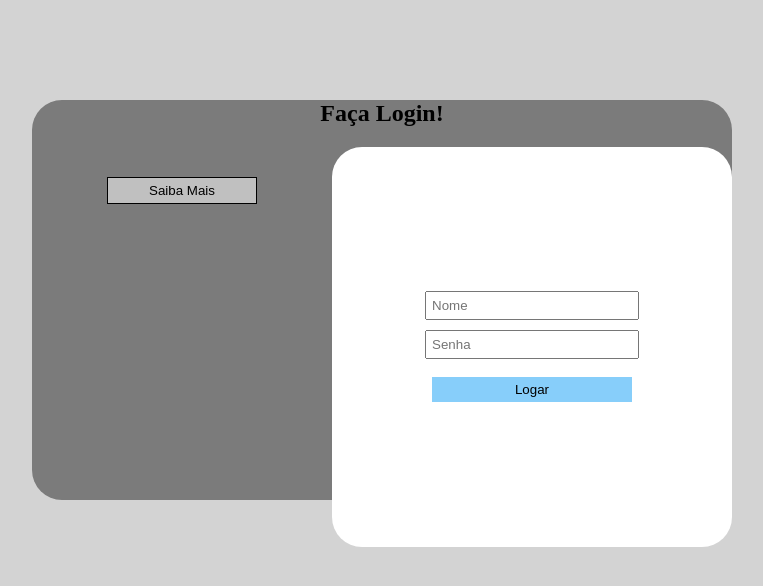
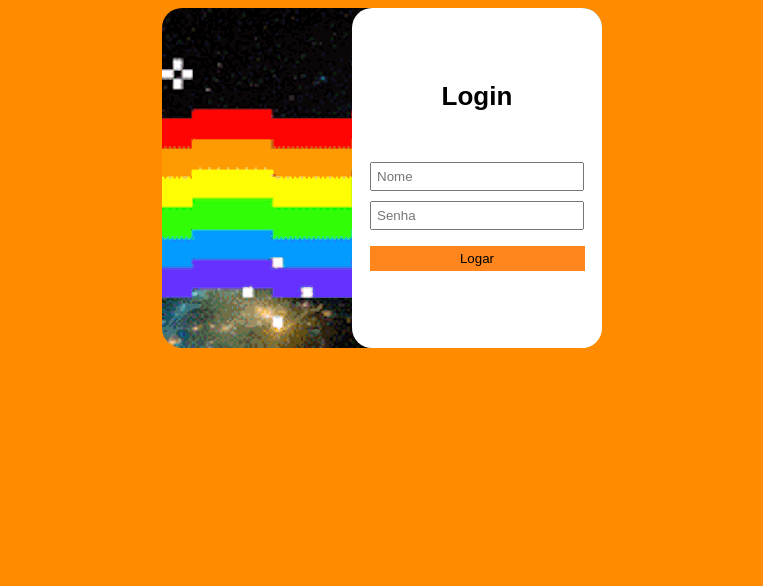
Before and after one commit to devmuquinha/Controle-de-tarefas, a PHP site: page /login.php in a window 1280 px wide. Shown: the top 586 px of the page, without its empty margins (258-1021 px from the left). Run offline with PHP 8.4, Linux system fonts and the light colour scheme.

Commit message:
Nao Concluido
Design Nao cocluido :(

```diff
--- a/tcc/TarefaDAO.php
+++ b/tcc/TarefaDAO.php
@@ -1,13 +1,10 @@
-
 <?php
 include 'Conexao.php';
 class tarefa
 {
-
     function puxarIntegrantes()
     {
         global $conexao;
-
         $select = "select * from tb_integrantes";
         $informacao = mysqli_query($conexao, $select);
         echo '<label for="integrantes" class="escolha">Escolha os integrantes:</label><br>';
@@ -25,7 +22,6 @@ class tarefa
         }
         echo '<br>';
     }
-
     function puxarTarefas()
     {
         global $conexao;
@@ -151,7 +147,7 @@ class tarefa
             $_SESSION["loggedin"] = true;
             $_SESSION["login"] = $login;
         } else {
-            echo '<div class="log"><label style="margin-top:5px;">Login não encontrado</label></div>';
+            echo '<div class="login"><label style="margin-top:5px;">Login não encontrado</label></div>';
         }
     }
 
--- a/tcc/login.php
+++ b/tcc/login.php
@@ -4,18 +4,22 @@
         <meta charset="UTF-8">
         <meta http-equiv="X-UA-Compatible" content="IE=edge">
         <link rel="stylesheet" href="sty.css">
-         <link rel="stylesheet" media="screen and (max-width: 600px)" href="smallscreen.css">
-         <link rel="stylesheet"   media="screen and (min-width: 900px)"href="widescreen.css">
+        <link
+    rel="stylesheet"
+    media="screen and (max-width: 600px)"
+    href="smallscreen.css">
+<link rel="stylesheet" media="screen and (min-width: 900px)" href="wid.css">
 
         <meta name="viewport"  content="width=device-width, initial-scale=1.0">
         <title>Login</title>
     </head>
-    <body class="body">
+    <body class="body" style="background-color: #ff8c00;">
         <center>
             <div class="form-box">
+
+                <div class="box-lado">
                 <h2 class="faça-log">Faça Login!</h2>
-                <div class="box-lado">
-                    <form method="post">
+                    <form class="for" method="post">
                         <h1 class="h1">Login</h1><br><br>
                         <input type="text" placeholder="Nome" name="txt_login"/><br>
                         <input type="password" class="bt" placeholder="Senha" name="txt_senha"/><br><br>
--- a/tcc/smallscreen.css
+++ b/tcc/smallscreen.css
@@ -4,21 +4,22 @@
     margin-right: auto;
     display: block;
     width: 250px;
-    height:250px;
+    margin-top: 120px;
+    height: 250px;
     border-radius: 20px;
 }
 .box-lado {
     background-color: white;
     width: 250px;
-    height:340px;
+    height: 340px;
     font-size: 13px;
     border-radius: 20px;
 }
 .body {
-    background-color: lightgray;
+    background-color: #ff8c00;
 }
 
-input {
+.input {
     padding: 5px;
     width: 200px;
 }
@@ -26,21 +27,22 @@ input {
     margin-top: 10px;
 }
 .h1 {
-    margin-top: 50px;
-    color: white;
+    margin-top: 20px;
+    color: black;
+    font-family: Arial, Helvetica, sans-serif;
 }
-.faça-log{
-    margin-left:15px;
+.faça-log {
+    margin-left: auto;
     margin-right: auto;
     margin-top: 20px;
     font-size: 26px;
-    color: white;
+    color: black;
     visibility: hidden;
-
 
 }
 .button {
     background-color: #ff861d;
+    width:215px;
     border: transparent;
 }
 
@@ -62,11 +64,11 @@ input {
 
 }
 .saiba_bt:hover {
-    background-color: lightskyblue  ;
+    background-color: lightskyblue;
     animation-name: saiba_bt;
     animation-delay: 0.5s;
     animation-duration: 0.5s;
-    animation-timing-function:linear;
+    animation-timing-function: linear;
     animation-iteration-count: 1;
 
 }
@@ -89,15 +91,14 @@ input {
         transform: rotate(0);
     }
 }
-.log{
-    background-color:rgba(255, 0, 0, 0.35) ;
-    width:220px;
+.login {
+    background-color: rgba(255, 0, 0, 0.35);
+    width: 220px;
     display: block;
     text-align: center;
-    margin-top:160px;
+    margin-left: auto;
+    margin-right: auto;
+    margin-top: 130px;
     border: 1px solid #000000;
     box-sizing: border-box;
 }
-.body{
- background-color: #ff8c00 ;
-}
--- a/tcc/sty.css
+++ b/tcc/sty.css
@@ -5,7 +5,6 @@
     display: block;
     width: 700px;
     height: 400px;
-    margin-top: 100px;
     border-radius: 30px;
 }
 .box-lado {
@@ -15,8 +14,8 @@
     height: 400px;
     border-radius: 30px;
 }
-.body {
-    background-color: lightgray;
+.bd{
+    background-color: #ff8c00;
 }
 
 input {
@@ -92,3 +91,111 @@ input {
     border: 1px solid #000000;
     box-sizing: border-box;
 }
+.body{
+    background-color: #ff8c00;
+}
+
+
+.form-box {
+    background-color: #7B7B7B;
+    margin-left: auto;
+    margin-right: auto;
+    display: block;
+    width: 440px;
+    height:340px;
+    border-radius: 20px;
+    background-image: url(img/nyan2.gif);
+}
+.box-lado {
+    background-color: white;
+    width: 250px;
+    height:340px;
+    font-size: 13px;
+    border-radius: 20px;
+}
+.body{
+    background-color: #ff8c00 ;
+   }
+
+.input {
+    padding: 5px;
+    width: 200px;
+}
+.bt {
+    margin-top: 10px;
+}
+.h1 {
+    margin-top: 20px;
+    color: black;
+}
+.faça-log{
+    margin-left:15px;
+    margin-right: auto;
+
+    font-size: 26px;
+    color: white;
+
+
+
+}
+.button {
+    background-color: #ff861d;
+    border: transparent;
+}
+
+.label {
+    margin-top: 10px;
+    font-family: Arial, Helvetica, sans-serif;
+
+}
+.saiba_bt {
+    transition: 0.5s;
+    width: 150px;
+    outline-style: none;
+    margin-top: 30px;
+    display: inline-block;
+    border: 1px solid #000000;
+    background-color: silver;
+    visibility: hidden;
+    display: none;
+
+}
+.saiba_bt:hover {
+    background-color: lightskyblue  ;
+    animation-name: saiba_bt;
+    animation-delay: 0.5s;
+    animation-duration: 0.5s;
+    animation-timing-function:linear;
+    animation-iteration-count: 1;
+
+}
+
+@keyframes saiba_bt {
+
+    0% {
+        transform: rotate(0);
+    }
+    25% {
+        transform: rotate(10deg);
+    }
+    50% {
+        transform: rotate(0);
+    }
+    75% {
+        transform: rotate(-10deg);
+    }
+    100% {
+        transform: rotate(0);
+    }
+}
+.login{
+    background-color:rgba(255, 0, 0, 0.35) ;
+    width:400px;
+    display: block;
+    text-align: center;
+    margin-top:70px;
+    margin-left:auto;
+    margin-right: auto;
+    border: 1px solid #000000;
+    box-sizing: border-box;
+}
--- a/tcc/wid.css
+++ b/tcc/wid.css
@@ -1,63 +1,170 @@
-
 .forms {
     margin-left: auto;
     margin-right: auto;
     display: block;
     background-color: white;
-    width: 400px;
-    height:630px;
-    border-radius:20px 20px 0px 0px;
-    margin-top:10px;
+    width: 700px;
+    height: 850px;
+    border-radius: 20px 20px 20px 20px;
+
     margin-bottom: 20px;
 }
 .tab {
-    width: 300px;
-    background-color: gray;
+    width: 420px;
+
 }
 .thead {
     width: 50px;
 }
 
 .nome {
-    font-size:16px;
+    font-size: 32px;
     text-align: center;
     width: 700px;
-    color: rgb(255, 255, 255);
+
 }
 .chb {
     height: 20px;
-    margin-left:20px;
+    margin-left: 20px;
 
 }
-.body{
+.body {
     background-color: #ff8c00;
 }
-.desc-tarefa{
-    width:300px;
-    height:200px;
+.desc-tarefa {
+    width: 450px;
+    height: 250px;
     outline: none;
-    font-size:16px;
-    border-radius: 10px;
+    font-size: 36px;
+    border-radius: 8px;
     outline: none;
 }
-.btn{
-
-    width:300px;
-    height:40px;
+.btn {
+    font-size: 28px;
+    width: 415px;
+    height: 60px;
     background-color: #ff8c00;
 }
-.titulo-tarefa{
-    width:300px;
-    height:50px;
+.titulo-tarefa {
+    width: 450px;
+    height: 80px;
+    font-size: 32px;
     outline: none;
-    font-size:16px;
+
     border-radius: 10px;
 
 }
-.log{
+.log {
     background-color: rgba(255, 0, 0, 0.892);
-    border-radius: 0px 0px 20px 20px;
+    border-radius: 0 0 20px 20px;
     color: white;
-    height:50px;
-    font-size: 22px;
+    height: 55px;
+    font-size: 32px;
 }
+.escolha {
+    font-size: 32px;
+}
+
+.form-box {
+    background-color: #7B7B7B;
+    margin-left: auto;
+    margin-right: auto;
+    display: block;
+    width: 440px;
+    height: 340px;
+    border-radius: 20px;
+    background-image: url("img/nyan2.gif");
+}
+.box-lado {
+    background-color: white;
+    width: 250px;
+    height: 340px;
+    font-size: 13px;
+    border-radius: 20px;
+}
+.body {
+    background-color: #ff8c00;
+}
+
+.input {
+    padding: 5px;
+    width: 200px;
+}
+.bt {
+    margin-top: 10px;
+}
+.h1 {
+    margin-top: 20px;
+    color: black;
+    font-family: Arial, Helvetica, sans-serif;
+}
+.faça-log {
+    margin-left: 15px;
+    margin-right: auto;
+
+    font-size: 26px;
+    color: white;
+
+}
+.button {
+    background-color: #ff861d;
+    border: transparent;
+    width: 215px;
+}
+
+.label {
+    margin-top: 10px;
+    font-family: Arial, Helvetica, sans-serif;
+
+}
+.saiba_bt {
+    transition: 0.5s;
+    width: 150px;
+    outline-style: none;
+    margin-top: 30px;
+    display: inline-block;
+    border: 1px solid #000000;
+    background-color: silver;
+    visibility: hidden;
+    display: none;
+
+}
+.saiba_bt:hover {
+    background-color: lightskyblue;
+    animation-name: saiba_bt;
+    animation-delay: 0.5s;
+    animation-duration: 0.5s;
+    animation-timing-function: linear;
+    animation-iteration-count: 1;
+
+}
+
+@keyframes saiba_bt {
+
+    0% {
+        transform: rotate(0);
+    }
+    25% {
+        transform: rotate(10deg);
+    }
+    50% {
+        transform: rotate(0);
+    }
+    75% {
+        transform: rotate(-10deg);
+    }
+    100% {
+        transform: rotate(0);
+    }
+}
+.login {
+    background-color: rgba(255, 0, 0, 0.35);
+    width: 400px;
+    display: block;
+    text-align: center;
+    margin-top: 70px;
+    margin-left: auto;
+    margin-right: auto;
+    border: 1px solid #000000;
+    box-sizing: border-box;
+}
--- a/tcc/widescreen.css
+++ /dev/null
@@ -1,193 +0,0 @@
-.form-box {
-    background-color: #7B7B7B;
-    margin-left: auto;
-    margin-right: auto;
-    display: block;
-    width: 700px;
-    height: 400px;
-    margin-top: 100px;
-    border-radius: 30px;
-}
-.box-lado {
-    background-color: white;
-    width: 400px;
-    float: right;
-    height: 400px;
-    border-radius: 30px;
-}
-.body {
-    background-color: lightgray;
-}
-
-input {
-    padding: 5px;
-    width: 200px;
-}
-.bt {
-    margin-top: 10px;
-}
-.h1 {
-    margin-top: 50px;
-    color: white;
-}
-#bb{
-    float: left;
-    margin-left: 70px;
-    margin-top: 140px;
-
-}
-.button {
-    background-color: lightskyblue;
-    border: transparent;
-}
-
-.label {
-    margin-top: 10px;
-    font-family: Arial, Helvetica, sans-serif;
-
-}
-.saiba_bt {
-    transition: 0.5s;
-    width: 150px;
-    outline-style: none;
-    margin-top: 30px;
-    display: inline-block;
-    border: 1px solid #000000;
-    background-color: silver;
-
-}
-.saiba_bt:hover {
-    background-color: lightskyblue  ;
-    animation-name: saiba_bt;
-    animation-delay: 0.5s;
-    animation-duration: 0.5s;
-    animation-timing-function:linear;
-    animation-iteration-count: 1;
-
-}
-
-@keyframes saiba_bt {
-
-    0% {
-        transform: rotate(0);
-    }
-    25% {
-        transform: rotate(10deg);
-    }
-    50% {
-        transform: rotate(0);
-    }
-    75% {
-        transform: rotate(-10deg);
-    }
-    100% {
-        transform: rotate(0);
-    }
-}
-.log{
-    background-color:rgba(255, 0, 0, 0.35) ;
-    margin-left:auto;
-    margin-right: auto;
-    display: block;
-    width:600px;
-    text-align: center;
-    margin-top:20px;
-    border: 1px solid #000000;
-    box-sizing: border-box;
-}.form-box {
-    background-color: #7B7B7B;
-    margin-left: auto;
-    margin-right: auto;
-    display: block;
-    width: 700px;
-    height: 400px;
-    margin-top: 100px;
-    border-radius: 30px;
-}
-.box-lado {
-    background-color: white;
-    width: 400px;
-    float: right;
-    height: 400px;
-    border-radius: 30px;
-}
-.body {
-    background-color: lightgray;
-}
-
-input {
-    padding: 5px;
-    width: 200px;
-}
-.bt {
-    margin-top: 10px;
-}
-.h1 {
-    margin-top: 50px;
-    color: white;
-}
-#bb{
-    float: left;
-    margin-left: 50px;
-    margin-top: 150px;
-
-}
-.button {
-    background-color: lightskyblue;
-    border: transparent;
-}
-
-.label {
-    margin-top: 10px;
-    font-family: Arial, Helvetica, sans-serif;
-
-}
-.saiba_bt {
-    transition: 0.5s;
-    width: 150px;
-    outline-style: none;
-    margin-top: 30px;
-    display: inline-block;
-    border: 1px solid #000000;
-    background-color: silver;
-
-}
-.saiba_bt:hover {
-    background-color: lightskyblue  ;
-    animation-name: saiba_bt;
-    animation-delay: 0.5s;
-    animation-duration: 0.5s;
-    animation-timing-function:linear;
-    animation-iteration-count: 1;
-
-}
-
-@keyframes saiba_bt {
-
-    0% {
-        transform: rotate(0);
-    }
-    25% {
-        transform: rotate(10deg);
-    }
-    50% {
-        transform: rotate(0);
-    }
-    75% {
-        transform: rotate(-10deg);
-    }
-    100% {
-        transform: rotate(0);
-    }
-}
-.log{
-    background-color:rgba(255, 0, 0, 0.35) ;
-    margin-left:auto;
-    margin-right: auto;
-    display: block;
-    width:600px;
-    text-align: center;
-    margin-top:20px;
-    border: 1px solid #000000;
-    box-sizing: border-box;
-}
```
Also changed, not shown: tcc/estilo.css (+16 -15 lines), tcc/index.php (+6 -18 lines), tcc/sma.css (+20 -22 lines), tcc/img/nyan2.gif (added).
